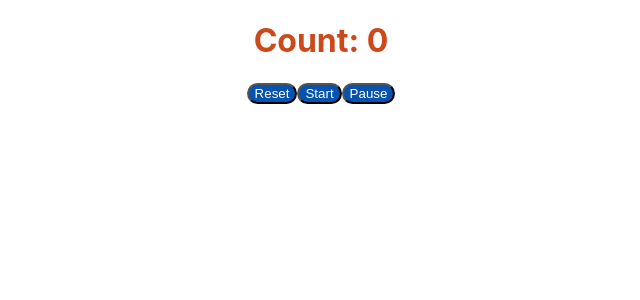
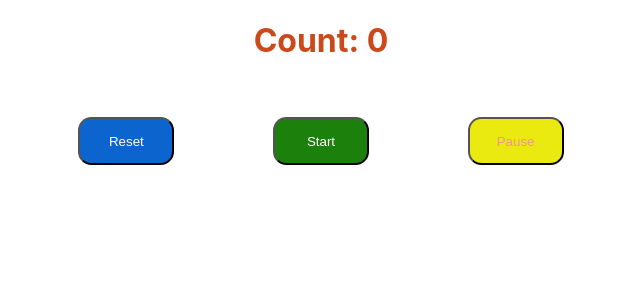
Before and after one commit to KevTheeDev/stopwatch, a React (Create React App) app: page / in a window 1280 px wide. Shown: the top 300 px of the page, without its empty margins (319-959 px from the left). Built offline with nearby package versions, Linux system fonts and the light colour scheme.

Commit message:
added css to buttons

```diff
--- a/src/App.css
+++ b/src/App.css
@@ -17,21 +17,30 @@ h1{
 }
 
 #reset{
-  background-color: rgba(0, 78, 172, 0.975);
+  background-color: rgba(7, 97, 206, 0.975);
   border-radius: 1em;
   color: white;
+  height: .5in;
+  width: 1in;
 }
 
 #start{
-  background-color: rgba(0, 78, 172, 0.975);
+  background-color: rgba(23, 126, 7, 0.975);
   border-radius: 1em;
   color: white;
+  height: .5in;
+  width: 1in;
+  margin-top: 5ex;
+  margin-left: 14ex;
+  margin-right: 14ex;
 }
 
 #pause{
-  background-color: rgba(0, 78, 172, 0.975);
+  background-color: rgba(234, 234, 11, 0.975);
   border-radius: 1em;
-  color: white;
+  color: rgb(235, 151, 151);
+  height: .5in;
+  width: 1in;
 }
 
 @keyframes App-logo-spin {
--- a/src/App.js
+++ b/src/App.js
@@ -31,15 +31,16 @@ class App extends React.Component {
       // set Interval goes to a place on the computer
       // 4. set nterval runs code after a specific set time
       // 4. "1000 as the 2nd parameter, is the set time in this instance"
-      // want to include a way to get rid of feature where if you press   the start button more than once it makes the timer go quicker and you are unable to stop or pause it
+      // MUST include "clearInterval(this.state.clearId);" without this the seconds continue to count up faster and faster the more you press it
       let id = setInterval(this.startTimer, 1000);
       //clears the id --> is actual keyword
       this.setState({ clearId: id });
+      clearInterval(this.state.clearId);
 
       // /* try this instead later */ (this.setState({seconds: +1})) /* didn't work */
     } else if (btnClick === 'reset') {
         this.setState({ seconds: 0 });
-        // MUST include "clearInterval(this.state.clearId);"
+        // MUST also include "clearInterval(this.state.clearId);"
         // without this it resets, but the seconds continue to count up
         clearInterval(this.state.clearId);
 
```
